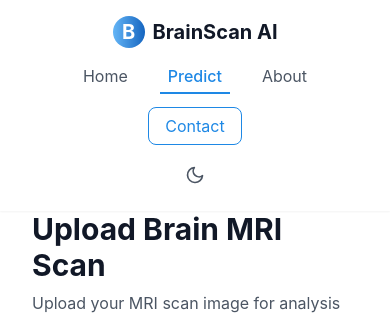
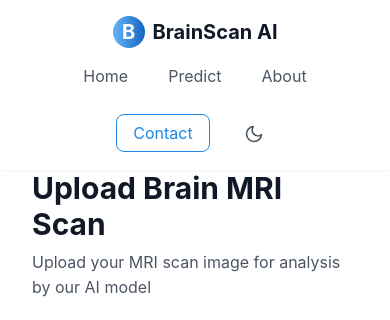
Before and after one commit to Wills17/Brain-Cancer-Prediction, a Flask app: page /predict in a window 390 px wide. Shown: the top 320 px of the page. Run offline with Flask 3, Linux system fonts and the light colour scheme.

Commit message:
Refactor navigation and contact links in templates to improve UI and support mobile view

```diff
--- a/templates/home.html
+++ b/templates/home.html
@@ -37,8 +37,7 @@
               <li><a href="{{ url_for('predict') }}">Predict</a></li>
               <li><a href="{{ url_for('about') }}">About</a></li>
               <li><a href="#" class="contact-btn">Contact</a></li>
-            </ul>
-          </nav>
+
               <button id="theme-toggle" class="theme-toggle" aria-label="Toggle dark mode">
                 <svg xmlns="http://www.w3.org/2000/svg" viewBox="0 0 24 24" fill="none" stroke="currentColor" stroke-width="2" stroke-linecap="round" stroke-linejoin="round" class="icon sun-icon">
                   <circle cx="12" cy="12" r="5"></circle>
@@ -51,10 +50,13 @@
                   <line x1="4.22" y1="19.78" x2="5.64" y2="18.36"></line>
                   <line x1="18.36" y1="5.64" x2="19.78" y2="4.22"></line>
                 </svg>
+
                 <svg xmlns="http://www.w3.org/2000/svg" viewBox="0 0 24 24" fill="none" stroke="currentColor" stroke-width="2" stroke-linecap="round" stroke-linejoin="round" class="icon moon-icon">
                   <path d="M21 12.79A9 9 0 1111.21 3 7 7 0 0021 12.79z"></path>
                 </svg>
               </button>
+            </ul>
+          </nav>
         </div>
       </div>
     </header>
--- a/templates/predict.html
+++ b/templates/predict.html
@@ -22,12 +22,11 @@
           </a>
           <nav>
             <ul>
-              <li><a href="{{ url_for ('home') }}">Home</a></li>
-              <li><a href="{{ url_for ('predict') }}" class="active">Predict</a></li>
-              <li><a href="{{ url_for ('about') }}">About</a></li>
-              <li><a href="mailto:williamsodunayo70" class="contact-btn">Contact</a></li>
-            </ul>
-          </nav>
+              <li><a href="{{ url_for('home') }}">Home</a></li>
+              <li><a href="{{ url_for('predict') }}">Predict</a></li>
+              <li><a href="{{ url_for('about') }}">About</a></li>
+              <li><a href="#" class="contact-btn">Contact</a></li>
+
               <button id="theme-toggle" class="theme-toggle" aria-label="Toggle dark mode">
                 <svg xmlns="http://www.w3.org/2000/svg" viewBox="0 0 24 24" fill="none" stroke="currentColor" stroke-width="2" stroke-linecap="round" stroke-linejoin="round" class="icon sun-icon">
                   <circle cx="12" cy="12" r="5"></circle>
@@ -40,10 +39,13 @@
                   <line x1="4.22" y1="19.78" x2="5.64" y2="18.36"></line>
                   <line x1="18.36" y1="5.64" x2="19.78" y2="4.22"></line>
                 </svg>
+
                 <svg xmlns="http://www.w3.org/2000/svg" viewBox="0 0 24 24" fill="none" stroke="currentColor" stroke-width="2" stroke-linecap="round" stroke-linejoin="round" class="icon moon-icon">
                   <path d="M21 12.79A9 9 0 1111.21 3 7 7 0 0021 12.79z"></path>
                 </svg>
               </button>
+            </ul>
+          </nav>
         </div>
       </div>
     </header>
```
Also changed, not shown: templates/about.html (+6 -4 lines), templates/results.html (+5 -4 lines). Lines whose indentation alone changed are shown as unchanged.
